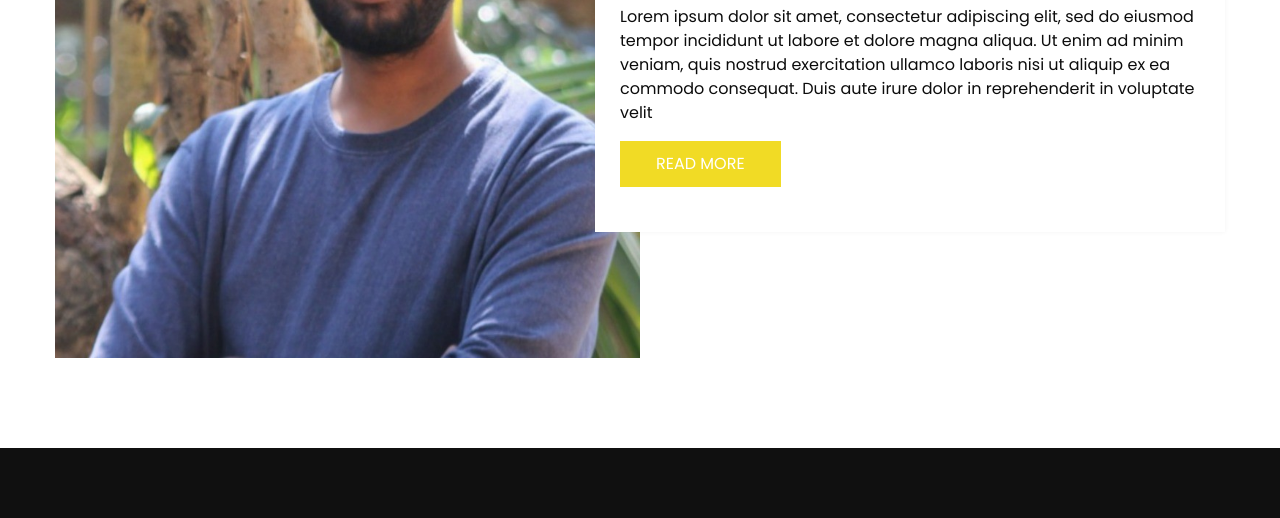
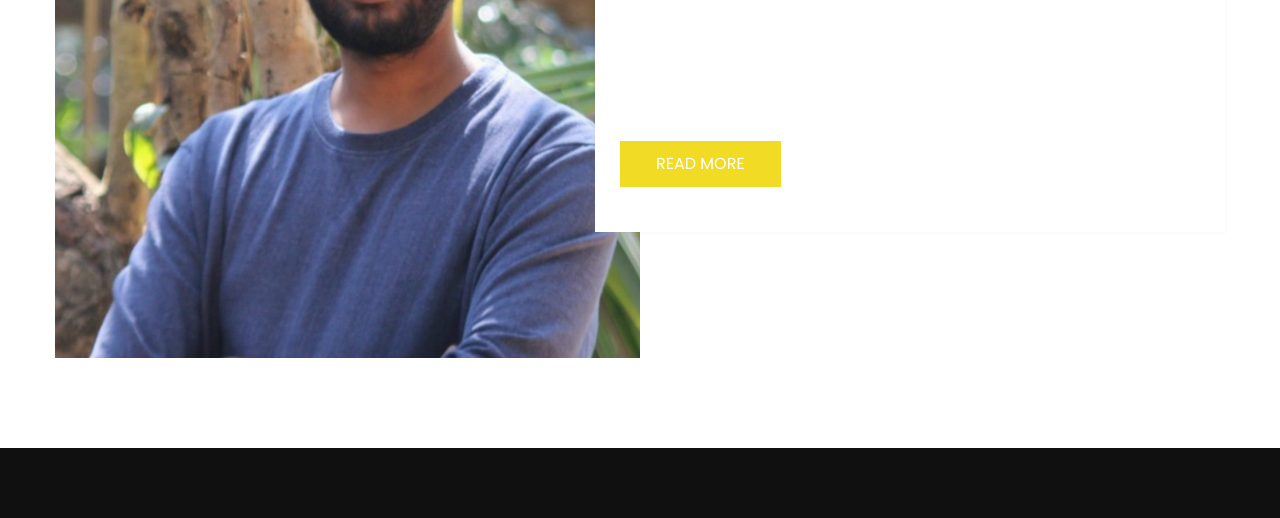
Before and after one commit to swarup182000/ECR-ECS-Project, a plain HTML site: page about.html in a window 1280 px wide. Shown: the part 450-968 px from the top of the page. Drawn offline with Linux system fonts and the light colour scheme.

Commit message:
Update style.css

```diff
--- a/css/style.css
+++ b/css/style.css
@@ -1,7 +1,7 @@
 @import url("font-awesome.min.css");
 body {
   font-family: "Poppins", sans-serif;
-  color: #0c0c0c;
+  color: white;
   background-color: #ffffff;
 }
 
```
